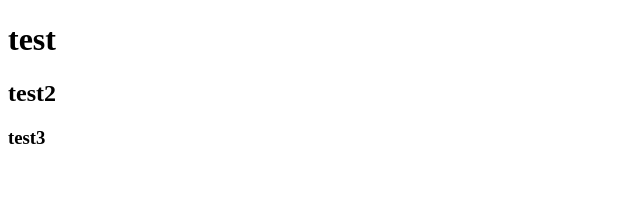
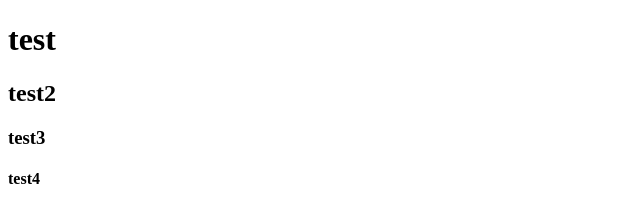
Before and after one commit to dv1tv/git-test, a plain HTML site: page index.html in a window 1280 px wide. Shown: the full height of the page, 0-640 px from the left. Drawn offline with Linux system fonts and the light colour scheme.

Commit message:
добавил h4

```diff
--- a/index.html
+++ b/index.html
@@ -16,5 +16,8 @@
     <h3>
         test3
     </h3>
+    <h4>
+        test4
+    </h4>
 </body>
 </html>
```
